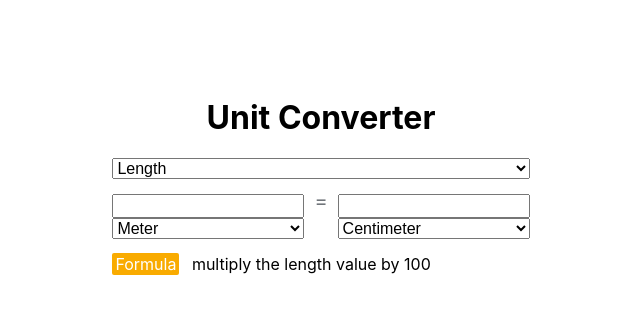
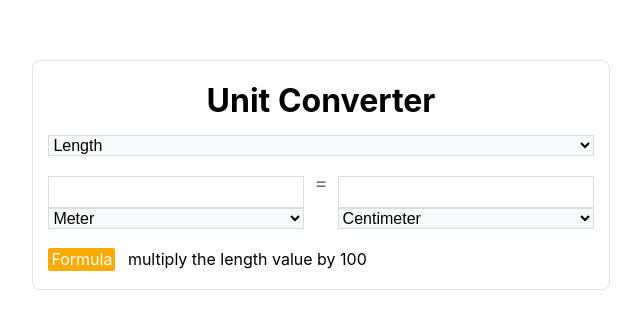
Before and after one commit to AVu120/unit-converter, a React (Create React App) app: page / in a window 1280 px wide. Shown: the part 225-554 px from the top of the page, without its empty margins (319-960 px from the left). Built offline with nearby package versions, Linux system fonts and the light colour scheme.

Commit message:
Add styling to make it look more like Google's version.

```diff
--- a/src/App.module.scss
+++ b/src/App.module.scss
@@ -1,46 +1,55 @@
+@import "../src/styles/themeColors.module";
+@import "../src/styles/uiTheme.module";
+
 .App {
   display: flex;
   flex-direction: column;
   height: 100vh;
-  // width: 100vw;
   align-items: center;
   justify-content: center;
 }
 
-.inputs_container {
+.unit_converter_container {
   display: grid;
   grid-template-columns: auto;
   grid-row-gap: 15px;
+  border-radius: 8px;
+  border: 1px solid #dfe1e5;
+  box-shadow: none;
+  padding: 20px 15px;
 }
+
+.title {
+  text-align: center;
+  margin-top: 0;
+  margin-bottom: 0;
+}
+
 .measurement_selector_input {
   font-size: 1rem;
+  background-color: $selectBackgroundColor;
+  border: $inputBorder;
 }
 
 .inputs_grid {
   display: grid;
   grid-template-columns: auto auto auto;
   grid-column-gap: 10px;
-  grid-row-gap: 10px;
+  margin: 5px 0;
 }
 
 .equalSign {
-  // text-align: center;
-  // width: 10px;
   font-size: 20px;
-  color: #70757a;
+  color: $equalSign;
   position: relative;
   bottom: 5px;
   padding: 0;
 }
 
-.formula {
-  // font-size: 0.75rem;
-}
-
 .formula_logo {
   padding: 1px 3px 1.5px 3px;
-  color: #fff;
-  background-color: #f9ab00;
+  color: $whiteFontColor;
+  background-color: $formulaLogoBackgroundColor;
   margin: 0 8px 0 0;
   border-radius: 2px;
 }
--- a/src/App.tsx
+++ b/src/App.tsx
@@ -8,7 +8,6 @@ import { updateUnitValues } from "./services/unitConversion";
 import { IMap } from "./types/common";
 
 function App() {
-  const [measurement, setMeasurement] = useState("Length");
   const [unitValues, setUnitValues] = useState<IMap<string | number>>({
     unit1: 0,
     unit2: 0,
@@ -21,8 +20,8 @@ function App() {
 
   return (
     <div className={styles.App}>
-      <h1>Unit Converter</h1>
-      <div className={styles.inputs_container}>
+      <div className={styles.unit_converter_container}>
+        <h1 className={styles.title}>Unit Converter</h1>
         <select className={styles.measurement_selector_input}>
           <option>Length</option>
         </select>
@@ -65,7 +64,7 @@ function App() {
             errors={errors}
           />
         </div>
-        <div className={styles.formula}>
+        <div>
           <span className={styles.formula_logo}>Formula</span> multiply the
           length value by 100
         </div>
--- a/src/components/input/Input.module.scss
+++ b/src/components/input/Input.module.scss
@@ -1,15 +1,18 @@
-$errorColor: red;
+@import "../../styles/themeColors.module";
+@import "../../styles/uiTheme.module";
 
 .input_container {
   display: flex;
   flex-direction: column;
   min-width: 135px;
-  width: 15vw;
+  width: 20vw;
   word-wrap: break-word;
 }
 
 .input {
-  font-size: 1rem;
+  font-size: 1.5rem;
+  text-align: center;
+  border: $inputBorder;
 }
 
 .input_error {
@@ -27,4 +30,6 @@ $errorColor: red;
 
 .select {
   font-size: 1rem;
+  background-color: $selectBackgroundColor;
+  border: $inputBorder;
 }
--- a/src/components/input/Input.tsx
+++ b/src/components/input/Input.tsx
@@ -20,8 +20,7 @@ const Input = ({ onChange, value, label, unit, errors }: IInputProps) => {
       <input
         onChange={onChange}
         value={value}
-        className={`${!hasValidInput && styles.input_error}`}
-        style={{ fontSize: "1rem" }}
+        className={`${styles.input} ${!hasValidInput && styles.input_error}`}
       />
       <span className={styles.error_message}>{errorMessage}</span>
       <select className={styles.select}>
--- a/src/services/unitConversion.ts
+++ b/src/services/unitConversion.ts
@@ -37,7 +37,7 @@ export const updateUnitValues = ({
   ) {
     if (unit === units[0]) {
       setErrors({
-        [units[0]]: "Error, only valid numbers allowed",
+        [units[0]]: "Error: only valid numbers allowed.",
         [units[1]]: "",
       });
       return setState({
@@ -47,7 +47,7 @@ export const updateUnitValues = ({
     }
     setErrors({
       [units[0]]: "",
-      [units[1]]: "Error, only valid numbers allowed",
+      [units[1]]: "Error: only valid numbers allowed.",
     });
     return setState({
       [units[0]]: "",
--- /dev/null
+++ b/src/styles/_themeColors.module.scss
@@ -0,0 +1,6 @@
+$equalSign: #70757a;
+$formulaLogoBackgroundColor: #f9ab00;
+$whiteFontColor: #fff;
+$selectBackgroundColor: #f8f9fa;
+$errorColor: red;
+$inputBorder: 1px solid #dadce0;
--- /dev/null
+++ b/src/styles/_uiTheme.module.scss
@@ -0,0 +1 @@
+$inputBorderRadius: 0.2rem;
```
